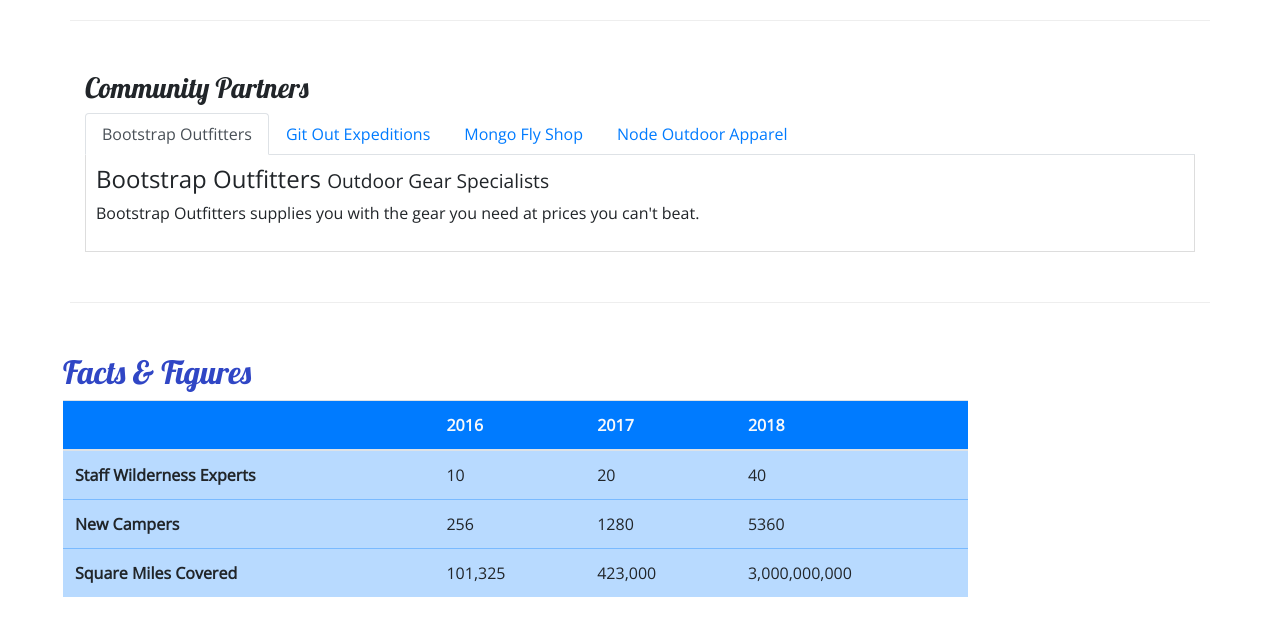
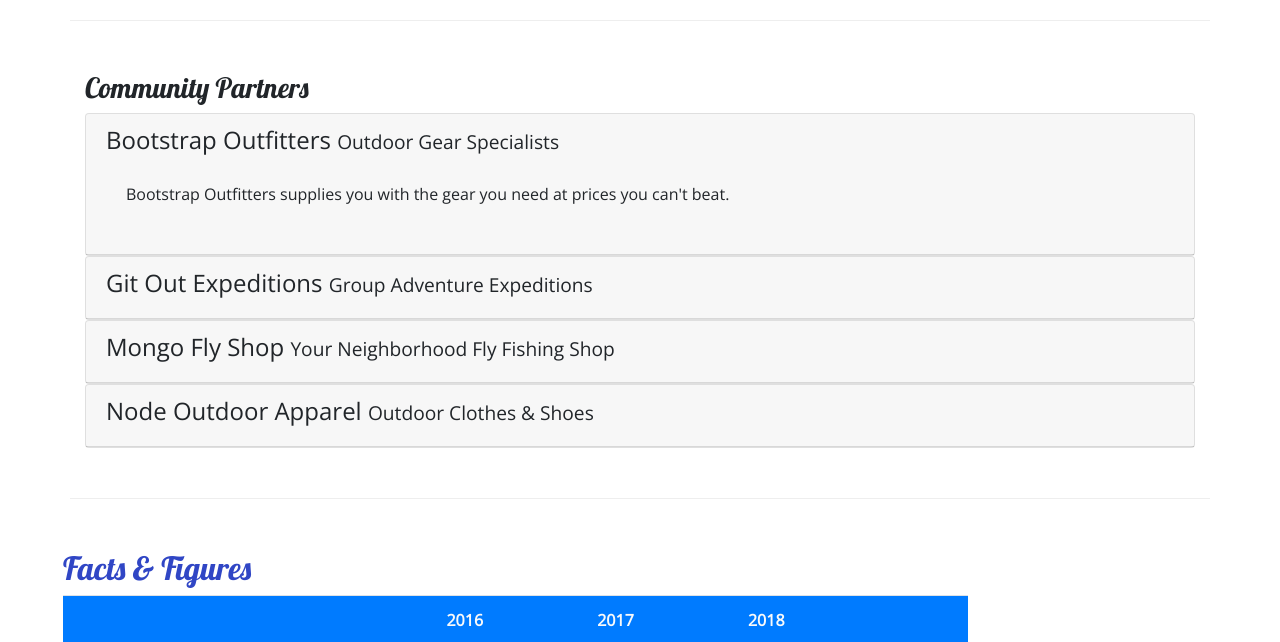
Before and after one commit to myongkim/bootstrap, a website: page aboutus.html in a window 1280 px wide. Shown: the part 810-1452 px from the top of the page. Drawn offline with nearby package versions, Linux system fonts and the light colour scheme.

Commit message:
collpase in bootstrap in aboutus page

```diff
--- a/aboutus.html
+++ b/aboutus.html
@@ -118,35 +118,82 @@
             <div class="row row-content">
                 <div class="col">
                     <h3>Community Partners</h3>
-                    <ul class="nav nav-tabs">
-                        <li class="nav-item"><a class="nav-link active" href="#bootstrap" role="tab" data-toggle="tab">Bootstrap Outfitters</a></li>
-                        <li class="nav-item"><a class="nav-link" href="#git" role="tab" data-toggle="tab">Git Out Expeditions</a></li>
-                        <li class="nav-item"><a class="nav-link" href="#mongo" role="tab" data-toggle="tab">Mongo Fly Shop</a></li>
-                        <li class="nav-item"><a class="nav-link" href="#node" role="tab" data-toggle="tab">Node Outdoor Apparel</a></li>
-                    </ul>
-                    <div class="tab-content">
-                        <div role="tabpanel" class="tab-pane fade show active" id="bootstrap">
-                        <h4>Bootstrap Outfitters <small>Outdoor Gear Specialists</small></h4>
-                        <p class="d-none d-sm-block">Bootstrap Outfitters supplies you with the gear you need at prices you
-                            can't beat.</p>
+
+                    <div id="accordion">
+                        <div class="card">
+                            <div role="tab" class="card-header">
+                                <h4>
+                                    <a data-toggle="collapse" data-target="#bootstrap">
+                                        Bootstrap Outfitters <small>Outdoor Gear Specialists</small>
+                                    </a>
+                                </h4>
+                                <div class="collapsed show" id="bootstrap" data-parent="#accordion">
+                                    <div class="card-body">
+                                        <p class="d-none d-sm-block">Bootstrap Outfitters supplies you with the gear you
+                                            need at
+                                            prices you
+                                            can't beat.</p>
+                                    </div>
+                                </div>
+                            </div>
                         </div>
 
-                        <div role="tabpanel" class="tab-pane fade" id="git">
-                        <h4>Git Out Expeditions <small>Group Adventure Expeditions</small></h4>
-                        <p class="d-none d-sm-block">Join Git Out Expeditions to explore new horizons with a group of other
-                            adventurers!</p>
+                        <div class="card">
+                            <div role="tab" class="card-header">
+                                <h4>
+                                    <a class="collasped" data-toggle="collapse" data-target=#git>
+                                        Git Out Expeditions <small>Group Adventure Expeditions</small>
+                                    </a>
+
+                                </h4>
+                                <div class="collapse" id="git" data-parent="#accordion">
+                                    <div class="card-body">
+                                        <p class="d-none d-sm-block">Join Git Out Expeditions to explore new horizons
+                                            with a
+                                            group
+                                            of other
+                                            adventurers!</p>
+                                    </div>
+                                </div>
+                            </div>
                         </div>
 
-                        <div role="tabpanel" class="tab-pane fade" id="mongo">
-                        <h4>Mongo Fly Shop <small>Your Neighborhood Fly Fishing Shop</small></h4>
-                        <p class="d-none d-sm-block">Need a new fishing pole, a tacklebox, or flies of all kinds? Stop by
-                            Mongo Fly Shop.</p>
+                        <div class="card">
+                            <div role="tab" class="card-header">
+                                <h4>
+
+                                    <a class="collapsed" data-toggle="collapse" data-target="#mongo">
+                                        Mongo Fly Shop <small>Your Neighborhood Fly Fishing Shop</small>
+                                    </a>
+                                </h4>
+                                <div class="collapse" id="mongo" data-parent="#accordion">
+                                    <div class="card-body">
+                                        <p class="d-none d-sm-block">Need a new fishing pole, a tacklebox, or flies of
+                                            all
+                                            kinds?
+                                            Stop by
+                                            Mongo Fly Shop.</p>
+                                    </div>
+                                </div>
+                            </div>
                         </div>
 
-                        <div role="tabpanel" class="tab-pane fade" id="node">
-                        <h4>Node Outdoor Apparel <small>Outdoor Clothes & Shoes</small></h4>
-                        <p class="d-none d-sm-block">From polar fleeces to swimsuits, hiking boots to waders, a visit to
-                            Node will be sure to get you covered.</p>
+                        <div class="card">
+                            <div role="tab" class="card-header">
+                                <h4>
+                                    <a class="collasped" data-toggle="collapse" data-target="#node">
+                                        Node Outdoor Apparel <small>Outdoor Clothes & Shoes</small>
+                                    </a>
+                                </h4>
+                                <div class="collapse" id="node" data-parent="#accordion">
+                                    <div class="card-body">
+                                        <p class="d-none d-sm-block">From polar fleeces to swimsuits, hiking boots to
+                                            waders, a
+                                            visit to
+                                            Node will be sure to get you covered.</p>
+                                    </div>
+                                </div>
+                            </div>
                         </div>
                     </div>
                 </div>
--- a/css/styles.css
+++ b/css/styles.css
@@ -42,9 +42,14 @@ header h2 {
 
 }
 
-.tab-content {
+/* .tab-content {
     border: 1px solid #DDD;
     border-top: none;
     padding: 10px;
 
+} */
+
+a, a:hover {
+    color: inherit;
+    text-decoration: none;
 }
```
